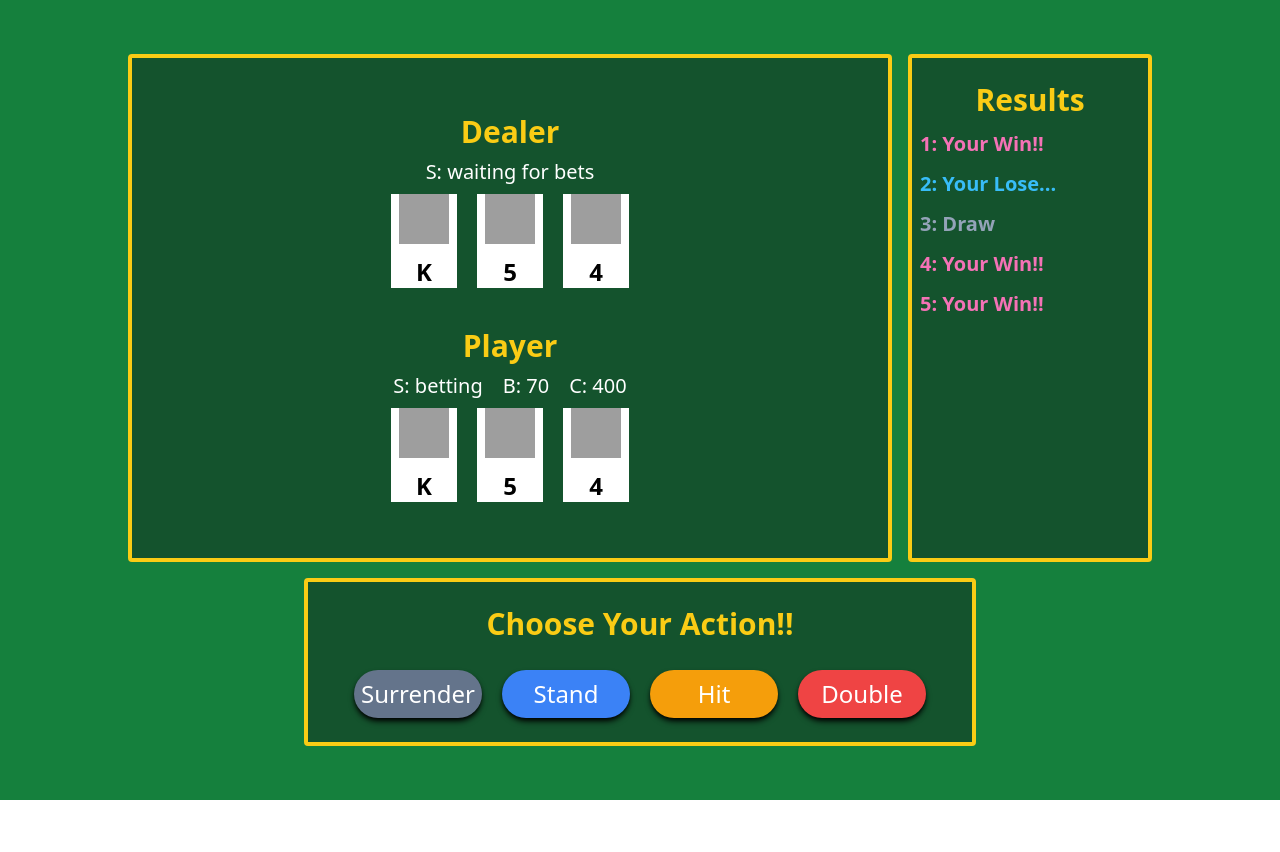
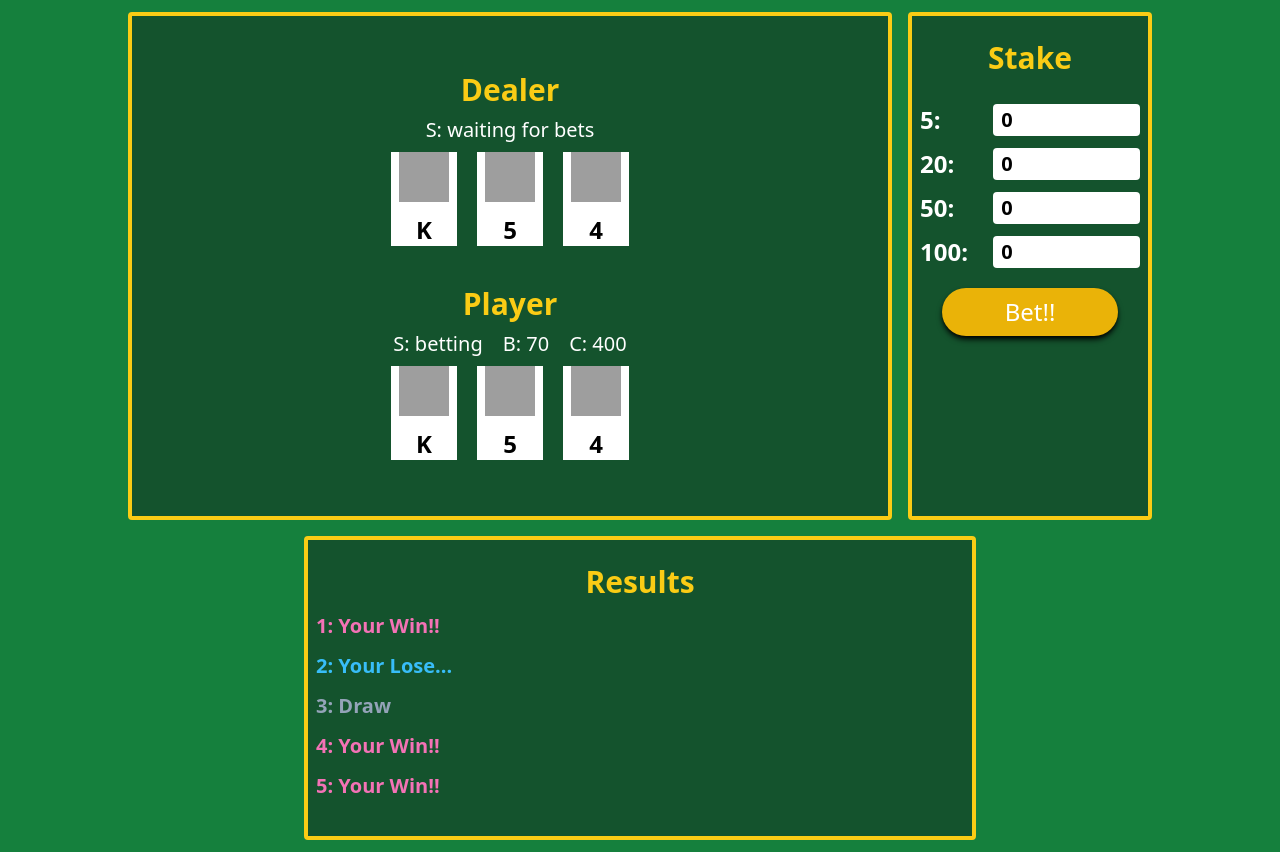
Before and after one commit to yyucode223777/card-game, a website built with Vite: page index.html in a window 1280 px wide. Before the commit the page ends 800 px from the top, so only its background shows below. Built offline with nearby package versions, Linux system fonts and the light colour scheme; grey boxes are pictures that could not be loaded.

Commit message:
ゲーム画面の修正をしました。

```diff
--- a/index.html
+++ b/index.html
@@ -13,7 +13,7 @@
   <div id="app" class="bg-green-700 min-h-screen flex flex-col items-center justify-center gap-y-4 p-3">
     <div class="container grid grid-cols-4 gap-4 max-w-5xl">
       <div
-        class="md:col-span-3 col-span-4 flex flex-col gap-10 py-14 bg-green-900 rounded border-4 border-yellow-400 px-2">
+        class="sm:col-span-2 md:col-span-3 col-span-4 flex flex-col gap-10 py-14 bg-green-900 rounded border-4 border-yellow-400 px-2">
         <div class="flex justify-center">
           <div class="flex flex-col gap-2 max-w-xl">
             <h2 class="text-yellow-400 text-3xl font-semibold text-center">Dealer</h2>
@@ -71,60 +71,61 @@
           </div>
         </div>
       </div>
-      <div class="md:col-span-1 col-span-4 bg-green-900 rounded border-4 border-yellow-400 py-6 px-2">
-        <h2 class="text-yellow-400 text-3xl font-bold text-center mb-3">Results</h2>
-        <ul class="list-none md:text-xl text-2xl">
-          <li class="font-semibold ml-16 md:ml-0 mb-3 text-pink-400">1: Your Win!!</li>
-          <li class="font-semibold ml-16 md:ml-0 mb-3 text-sky-400">2: Your Lose...</li>
-          <li class="font-semibold ml-16 md:ml-0 mb-3 text-slate-400">3: Draw</li>
-          <li class="font-semibold ml-16 md:ml-0 mb-3 text-pink-400">4: Your Win!!</li>
-          <li class="font-semibold ml-16 md:ml-0 mb-3 text-pink-400">5: Your Win!!</li>
-        </ul>
+      <div class="sm:col-span-2 md:col-span-1 col-span-4 bg-green-900 rounded border-4 border-yellow-400 py-6 px-2">
+        <div id="bets">
+          <p class="text-center text-yellow-400 text-3xl font-semibold mb-7">Stake</p>
+          <div class="flex flex-row justify-around sm:flex-col gap-3">
+            <div class="flex gap-2 sm:justify-between">
+              <label class="text-2xl text-white font-semibold" for="denomination-5">5:</label>
+              <input class="text-xl sm:w-2/3 font-semibold rounded px-2 focus:outline-2 outline-emerald-400" type="number"
+                min="0" max="80" value="0" id="denomination-5" />
+            </div>
+            <div class="flex gap-2 sm:justify-between">
+              <label class="text-2xl text-white font-semibold" for="denomination-20">20:</label>
+              <input class="text-xl sm:w-2/3 font-semibold rounded px-2 focus:outline-2 outline-emerald-400" type="number"
+                min="0" max="20" value="0" id="denomination-20" />
+            </div>
+            <div class="flex gap-2 sm:justify-between">
+              <label class="text-2xl text-white font-semibold" for="denomination-50">50:</label>
+              <input class="text-xl sm:w-2/3 font-semibold rounded px-2 focus:outline-2 outline-emerald-400" type="number"
+                min="0" max="8" value="0" id="denomination-50" />
+            </div>
+            <div class="flex gap-2 sm:justify-between">
+              <label class="text-2xl text-white font-semibold" for="denomination-100">100:</label>
+              <input class="text-xl sm:w-2/3 font-semibold rounded px-2 focus:outline-2 outline-emerald-400" type="number"
+                min="0" max="4" value="0" id="denomination-100" />
+            </div>
+
+          </div>
+          <div class="flex justify-center mt-5">
+            <button
+              class="bg-yellow-500 rounded-full text-white text-2xl w-4/5 py-2 shadow-black shadow-md tarnsition-all duration-150 hover:opacity-90 hover:translate-y-1 hover:shadow-none">Bet!!</button>
+          </div>
+        </div>
+        <!-- <div id="actionButtons">
+          <p class="text-center text-yellow-400 text-3xl font-semibold mb-7">Action</p>
+          <div class="flex flex-col items-center gap-5">
+            <button
+              class="bg-slate-500 rounded-full text-white text-2xl w-4/5 py-2 shadow-black shadow-md tarnsition-all duration-150 hover:bg-slate-400 hover:translate-y-1 hover:shadow-none">Surrender</button>
+            <button
+              class="bg-blue-500 rounded-full text-white text-2xl w-4/5 py-2 shadow-black shadow-md tarnsition-all duration-150 hover:bg-blue-400 hover:translate-y-1 hover:shadow-none">Stand</button>
+            <button
+              class="bg-amber-500 rounded-full text-white text-2xl w-4/5 py-2 shadow-black shadow-md tarnsition-all duration-150 hover:bg-amber-400 hover:translate-y-1 hover:shadow-none">Hit</button>
+            <button
+              class="bg-red-500 rounded-full text-white text-2xl w-4/5 py-2 shadow-black shadow-md tarnsition-all duration-150 hover:bg-red-400 hover:translate-y-1 hover:shadow-none">Double</button>
+          </div>
+        </div> -->
       </div>
     </div>
     <div class="container max-w-2xl bg-green-900 rounded border-4 border-yellow-400 py-6 px-2">
-      <!-- <div id="bets">
-        <p class="text-center text-yellow-400 text-3xl font-semibold mb-7">Choose Your Stake!!</p>
-        <div class="flex justify-center gap-x-3">
-          <div class="flex gap-x-2">
-            <label class="text-2xl text-white font-semibold" for="denomination-5">5:</label>
-            <input class="text-xl font-semibold border-none rounded px-2 focus:outline-emerald-500" type="number"
-              id="denomination-5" value="0" min="0" max="80" />
-          </div>
-          <div class="flex gap-x-2">
-            <label class="text-2xl text-white font-semibold" for="denomination-20">20:</label>
-            <input class="text-xl font-semibold border-none rounded px-2 focus:outline-emerald-500" type="number"
-              id="denomination-20" value="0" min="0" max="20" />
-          </div>
-          <div class="flex gap-x-2">
-            <label class="text-2xl text-white font-semibold" for="denomination-50">50:</label>
-            <input class="text-xl font-semibold border-none rounded px-2 focus:outline-emerald-500" type="number"
-              id="denomination-50" value="0" min="0" max="8" />
-          </div>
-          <div class="flex gap-x-2">
-            <label class="text-2xl text-white font-semibold" for="denomination-100">100:</label>
-            <input class="text-xl font-semibold border-none rounded px-2 focus:outline-emerald-500" type="number"
-              id="denomination-100" value="0" min="0" max="4" />
-          </div>
-        </div>
-        <div class="flex justify-center mt-5">
-          <button
-            class="bg-yellow-500 rounded-full text-white text-2xl w-32 py-2 shadow-black shadow-md tarnsition-all duration-150 hover:opacity-90 hover:translate-y-1 hover:shadow-none">Bet!!</button>
-        </div>
-      </div> -->
-      <div id="actionButtons">
-        <p class="text-center text-yellow-400 text-3xl font-semibold mb-7">Choose Your Action!!</p>
-        <div class="flex md:flex-row flex-col items-center md:justify-center gap-5">
-          <button
-            class="bg-slate-500 rounded-full text-white text-2xl w-4/5 md:w-32 py-2 shadow-black shadow-md tarnsition-all duration-150 hover:bg-slate-400 hover:translate-y-1 hover:shadow-none">Surrender</button>
-          <button
-            class="bg-blue-500 rounded-full text-white text-2xl w-4/5 md:w-32 py-2 shadow-black shadow-md tarnsition-all duration-150 hover:bg-blue-400 hover:translate-y-1 hover:shadow-none">Stand</button>
-          <button
-            class="bg-amber-500 rounded-full text-white text-2xl w-4/5 md:w-32 py-2 shadow-black shadow-md tarnsition-all duration-150 hover:bg-amber-400 hover:translate-y-1 hover:shadow-none">Hit</button>
-          <button
-            class="bg-red-500 rounded-full text-white text-2xl w-4/5 md:w-32 py-2 shadow-black shadow-md tarnsition-all duration-150 hover:bg-red-400 hover:translate-y-1 hover:shadow-none">Double</button>
-        </div>
-      </div>
+      <h2 class="text-yellow-400 text-3xl font-bold text-center mb-3">Results</h2>
+      <ul class="list-none md:text-xl text-2xl">
+        <li class="font-semibold ml-16 md:ml-0 mb-3 text-pink-400">1: Your Win!!</li>
+        <li class="font-semibold ml-16 md:ml-0 mb-3 text-sky-400">2: Your Lose...</li>
+        <li class="font-semibold ml-16 md:ml-0 mb-3 text-slate-400">3: Draw</li>
+        <li class="font-semibold ml-16 md:ml-0 mb-3 text-pink-400">4: Your Win!!</li>
+        <li class="font-semibold ml-16 md:ml-0 mb-3 text-pink-400">5: Your Win!!</li>
+      </ul>
     </div>
   </div>
 
```
